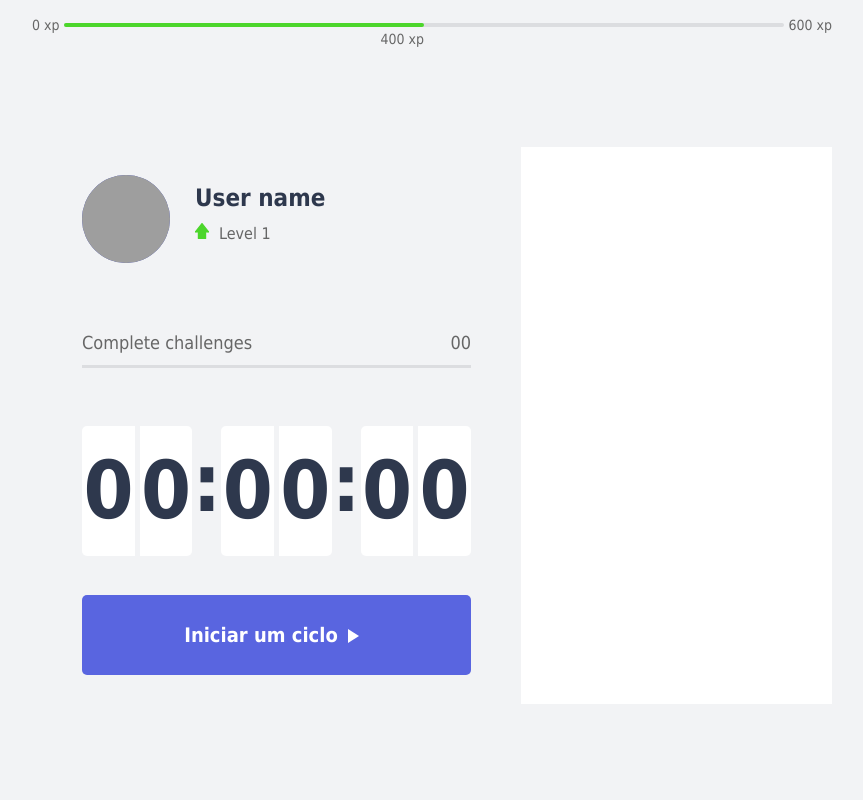
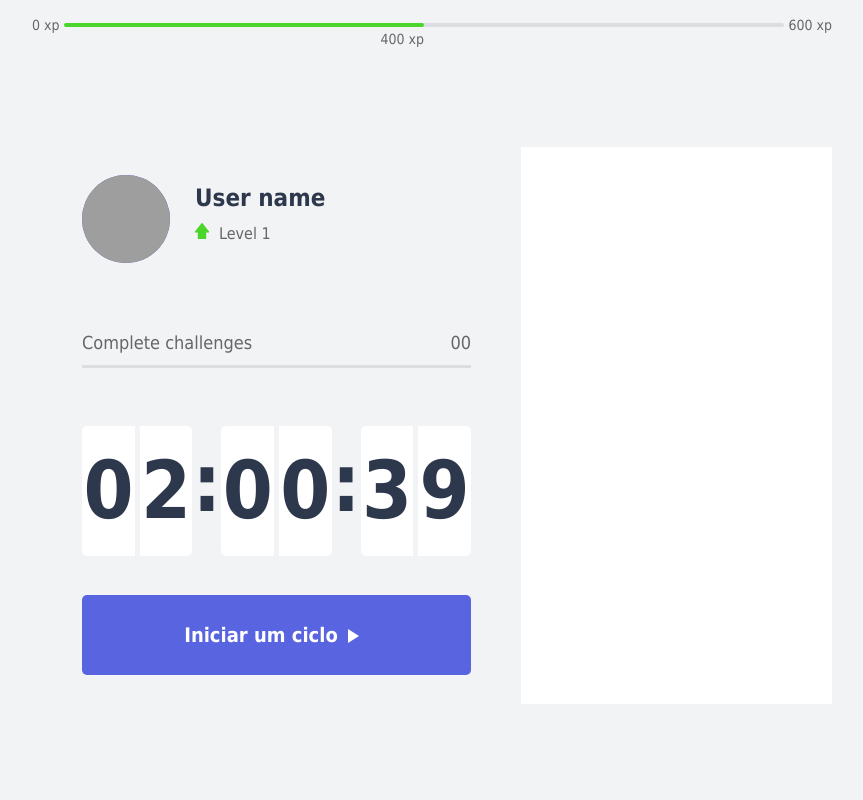
Before and after one commit to gabrielbrelaz7/ergon, a React (Create React App) app in the folder ergonomic-focus/: page / in a window 1280 px wide. Shown: the top 800 px of the page, without its empty margins (208-1071 px from the left). Built offline with nearby package versions, Linux system fonts and the light colour scheme; grey boxes are pictures that could not be loaded.

Commit message:
Timer developed

```diff
--- a/ergonomic-focus/src/components/Timer.tsx
+++ b/ergonomic-focus/src/components/Timer.tsx
@@ -1,48 +1,75 @@
-import React from "react";
+import React, { useState, useEffect } from "react";
 import "../styles/components/timer.css";
 import "../styles/components/button.css";
 import { ReactComponent as RightArrow } from "../assets/images/right-arrow-icon.svg";
 import { Button } from "./Button";
 
+
 export const Timer = () => {
-  function getTime() {
-    const now = new Date();
 
-    const hours = now.getHours();
-    const minutes = now.getMinutes();
-    const seconds = now.getSeconds();
 
-    console.log(hours + ":" + minutes + ":" + seconds);
-  }
+const now = new Date();
+
+const hours = now.getHours();
+const minutes = now.getMinutes();
+const seconds = now.getSeconds();
+
+const [timeSecond, setTimeSecond] = useState(seconds)
+const [active, setActive] = useState(false)
+
+const [hourLeft, hourRight] = String(hours)
+    .padStart(2, '0')
+    .split('')
+const [minuteLeft, minuteRight] = String(minutes)
+    .padStart(2, '0')
+    .split('')
+const [secondLeft, secondRight] = String(seconds)
+    .padStart(2, '0')
+    .split('')
+
+
+function startCoutDown() {
+    setActive(true);
+}
+
+useEffect(() => {
+
+    if (active && timeSecond < 59) {
+        setInterval(() => {
+            setTimeSecond(timeSecond + 1)
+        }, 1000)
+    }
+
+}, [active, timeSecond])
 
   return (
     <div>
       <div className="timer-container">
         <div className="container-numbers">
-          <div className="number">0</div>
+          <div className="number">{hourLeft}</div>
           <div className="divisor" />
-          <div className="number">0</div>
+          <div className="number">{hourRight}</div>
         </div>
         <div className="container-middle">
           <div className="number">:</div>
         </div>
         <div className="container-numbers">
-          <div className="number">0</div>
+          <div className="number">{minuteLeft}</div>
           <div className="divisor" />
-          <div className="number">0</div>
+          <div className="number">{minuteRight}</div>
         </div>
         <div className="container-middle">
           <div className="number">:</div>
         </div>
         <div className="container-numbers">
-          <div className="number">0</div>
+          <div className="number">{secondLeft}</div>
           <div className="divisor" />
-          <div className="number">0</div>
+          <div className="number">{secondRight}</div>
         </div>
       </div>
 
       <Button
-        onClick={getTime}
+        onClick={startCoutDown}
         color="blue"
         text="Iniciar um ciclo"
         icon={<RightArrow />}
```
